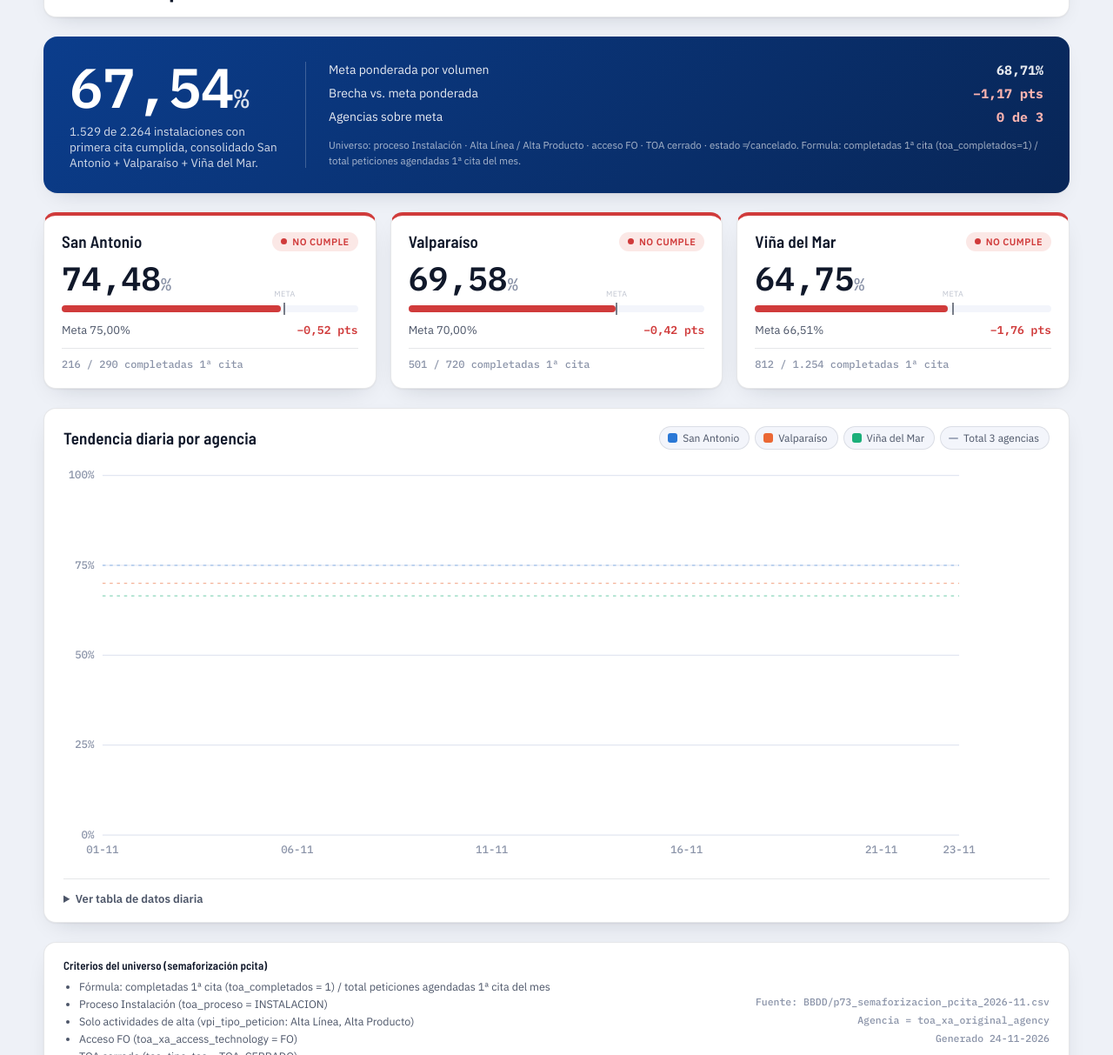
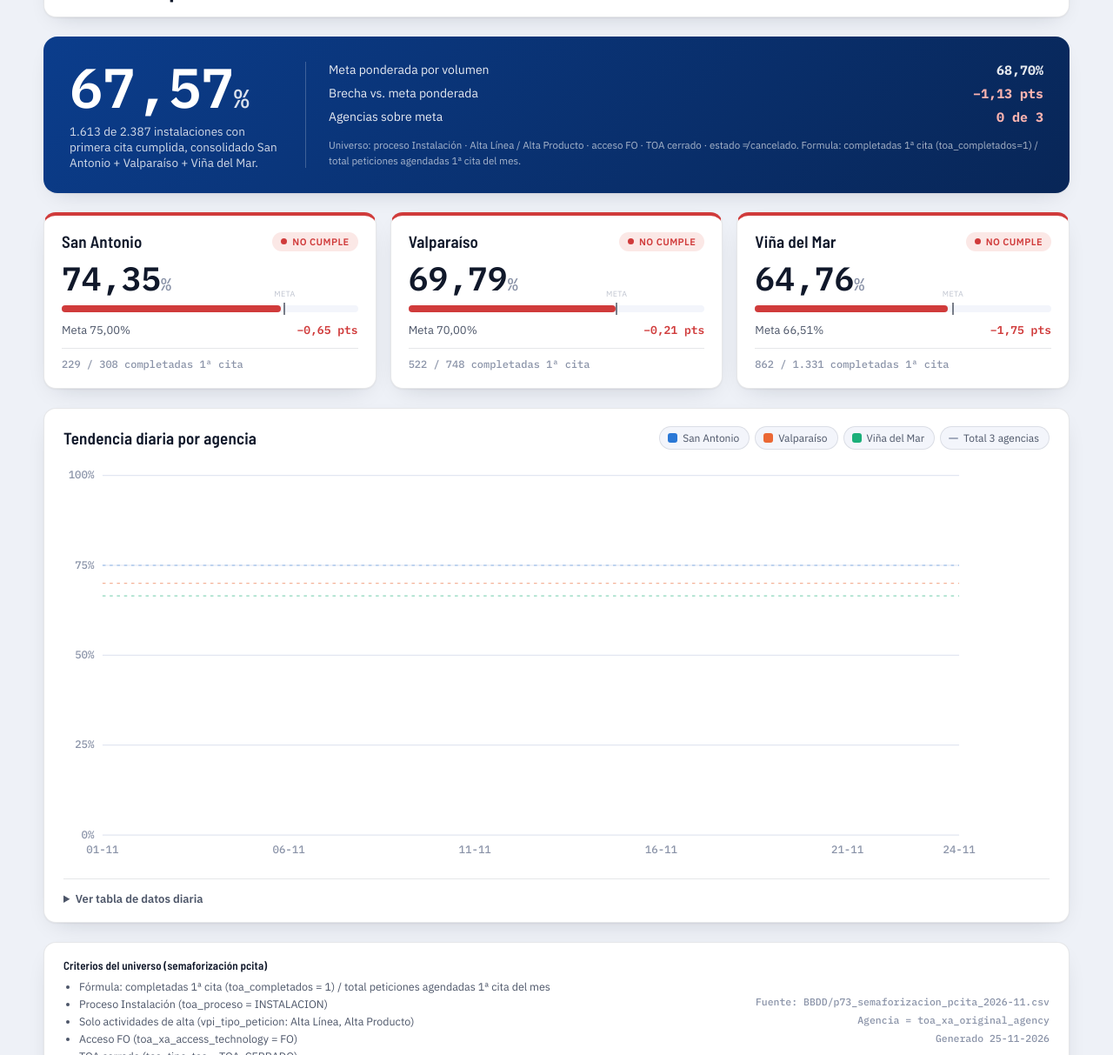
Before and after one commit to portalkpistecnicos/analisis-primera-cita, a plain HTML site: page index.html in a window 1280 px wide. Shown: the part 87-1300 px from the top of the page at 87% size. Drawn offline with Linux system fonts and the light colour scheme.

Commit message:
Actualizacion automatica 25-11-2026

```diff
--- a/index.html
+++ b/index.html
@@ -268,12 +268,12 @@
 
   <section class="hero">
     <div class="hero__figure">
-      <span class="hero__value">67,54<small>%</small></span>
-      <span class="hero__caption">1.529 de 2.264 instalaciones con primera cita cumplida, consolidado San Antonio + Valparaíso + Viña del Mar.</span>
+      <span class="hero__value">67,57<small>%</small></span>
+      <span class="hero__caption">1.613 de 2.387 instalaciones con primera cita cumplida, consolidado San Antonio + Valparaíso + Viña del Mar.</span>
     </div>
     <div class="hero__meta">
-            <div class="hero__meta-row"><span>Meta ponderada por volumen</span><strong class="mono">68,71%</strong></div>
-      <div class="hero__meta-row"><span>Brecha vs. meta ponderada</span><strong class="mono neg">−1,17 pts</strong></div>
+            <div class="hero__meta-row"><span>Meta ponderada por volumen</span><strong class="mono">68,70%</strong></div>
+      <div class="hero__meta-row"><span>Brecha vs. meta ponderada</span><strong class="mono neg">−1,13 pts</strong></div>
       <div class="hero__meta-row"><span>Agencias sobre meta</span><strong class="mono neg">0 de 3</strong></div>
       <p class="hero__note">Universo: proceso Instalación · Alta Línea / Alta Producto · acceso FO · TOA cerrado · estado ≠ cancelado. Formula: completadas 1ª cita (toa_completados=1) / total peticiones agendadas 1ª cita del mes.</p>
     </div>
@@ -285,13 +285,13 @@
         <h2>San Antonio</h2>
         <span class="chip chip--bad">No cumple</span>
       </div>
-      <div class="card__figure">74,48<small>%</small></div>
+      <div class="card__figure">74,35<small>%</small></div>
       <div class="card__bar">
         <div class="card__bar-fill" style="width:74.00%"></div>
         <div class="card__bar-target" style="left:75.00%"></div>
       </div>
-      <div class="card__stats"><span>Meta 75,00%</span><span class="delta neg">−0,52 pts</span></div>
-      <div class="card__count">216 / 290 completadas 1ª cita</div>
+      <div class="card__stats"><span>Meta 75,00%</span><span class="delta neg">−0,65 pts</span></div>
+      <div class="card__count">229 / 308 completadas 1ª cita</div>
     </article>
 
     <article class="card">
@@ -299,13 +299,13 @@
         <h2>Valparaíso</h2>
         <span class="chip chip--bad">No cumple</span>
       </div>
-      <div class="card__figure">69,58<small>%</small></div>
+      <div class="card__figure">69,79<small>%</small></div>
       <div class="card__bar">
         <div class="card__bar-fill" style="width:70.00%"></div>
         <div class="card__bar-target" style="left:70.00%"></div>
       </div>
-      <div class="card__stats"><span>Meta 70,00%</span><span class="delta neg">−0,42 pts</span></div>
-      <div class="card__count">501 / 720 completadas 1ª cita</div>
+      <div class="card__stats"><span>Meta 70,00%</span><span class="delta neg">−0,21 pts</span></div>
+      <div class="card__count">522 / 748 completadas 1ª cita</div>
     </article>
 
     <article class="card">
@@ -313,13 +313,13 @@
         <h2>Viña del Mar</h2>
         <span class="chip chip--bad">No cumple</span>
       </div>
-      <div class="card__figure">64,75<small>%</small></div>
+      <div class="card__figure">64,76<small>%</small></div>
       <div class="card__bar">
         <div class="card__bar-fill" style="width:65.00%"></div>
         <div class="card__bar-target" style="left:66.51%"></div>
       </div>
-      <div class="card__stats"><span>Meta 66,51%</span><span class="delta neg">−1,76 pts</span></div>
-      <div class="card__count">812 / 1.254 completadas 1ª cita</div>
+      <div class="card__stats"><span>Meta 66,51%</span><span class="delta neg">−1,75 pts</span></div>
+      <div class="card__count">862 / 1.331 completadas 1ª cita</div>
     </article>
   </section>
 
@@ -360,7 +360,7 @@
     <div class="footer__meta">
       <span>Fuente: BBDD/p73_semaforizacion_pcita_2026-11.csv</span>
       <span>Agencia = toa_xa_original_agency</span>
-      <span>Generado 24-11-2026</span>
+      <span>Generado 25-11-2026</span>
     </div>
   </footer>
 
@@ -370,17 +370,17 @@
 
 <script>
 (function(){
-  var dates = ["01-11","02-11","03-11","04-11","05-11","06-11","07-11","08-11","09-11","10-11","11-11","12-11","13-11","14-11","15-11","16-11","17-11","18-11","19-11","20-11","21-11","22-11","23-11"];
+  var dates = ["01-11","02-11","03-11","04-11","05-11","06-11","07-11","08-11","09-11","10-11","11-11","12-11","13-11","14-11","15-11","16-11","17-11","18-11","19-11","20-11","21-11","22-11","23-11","24-11"];
 
   var series = [
     { key:"sa", name:"San Antonio", color:"var(--series-sa)", meta:75.00,
-      data:[null,null,null,null,null,null,null,null,null,null,null,null,null,null,null,null,null,null,null,null,null,null,null] },
+      data:[null,null,null,null,null,null,null,null,null,null,null,null,null,null,null,null,null,null,null,null,null,null,null,null] },
     { key:"vp", name:"Valparaíso", color:"var(--series-vp)", meta:70.00,
-      data:[null,null,null,null,null,null,null,null,null,null,null,null,null,null,null,null,null,null,null,null,null,null,null] },
+      data:[null,null,null,null,null,null,null,null,null,null,null,null,null,null,null,null,null,null,null,null,null,null,null,null] },
     { key:"vm", name:"Viña del Mar", color:"var(--series-vm)", meta:66.51,
-      data:[null,null,null,null,null,null,null,null,null,null,null,null,null,null,null,null,null,null,null,null,null,null,null] },
+      data:[null,null,null,null,null,null,null,null,null,null,null,null,null,null,null,null,null,null,null,null,null,null,null,null] },
     { key:"total", name:"Total 3 agencias", color:"var(--series-total)", meta:null, muted:true,
-      data:[null,null,null,null,null,null,null,null,null,null,null,null,null,null,null,null,null,null,null,null,null,null,null] }
+      data:[null,null,null,null,null,null,null,null,null,null,null,null,null,null,null,null,null,null,null,null,null,null,null,null] }
   ];
 
   function fmt(v){ if(v===null||v===undefined) return "—"; return v.toFixed(2).replace(".", ","); }
```
